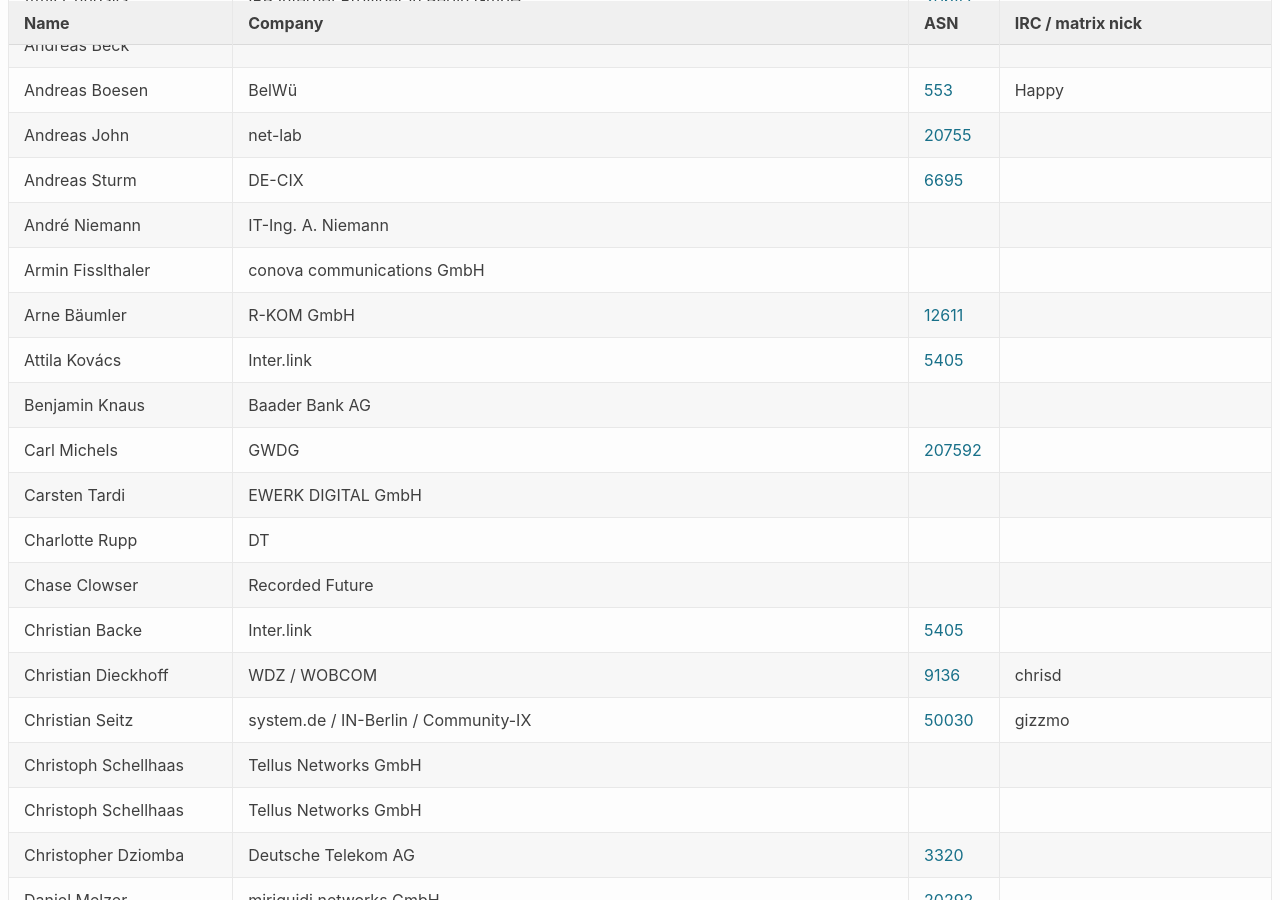
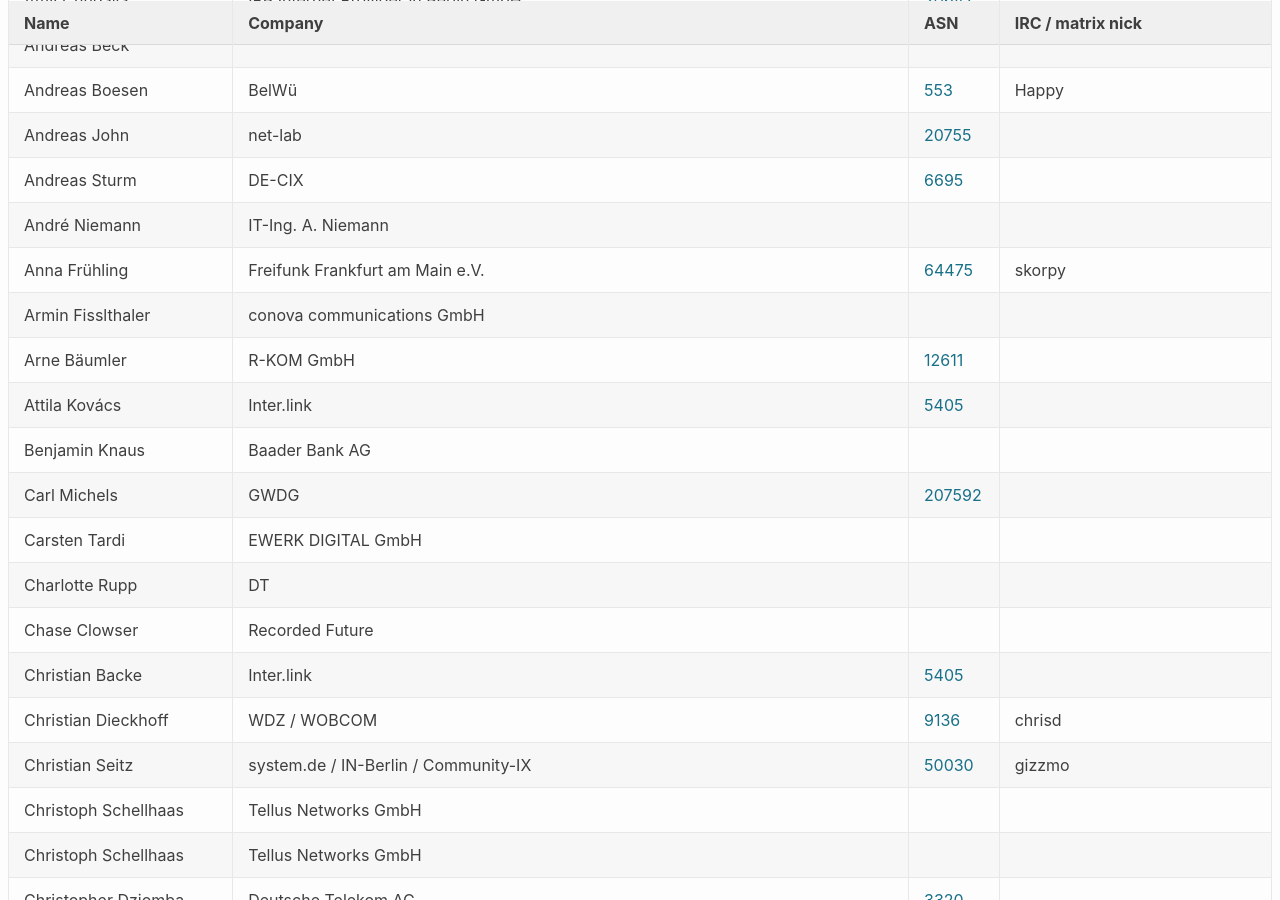
Before and after one commit to denog/pretix-attendeelist, a Jekyll site: the page built from denog17/index.markdown, in a window 1280 px wide and 900 px high, scrolled down 559 px. Built offline with Jekyll 4.4.1, drawn with Linux system fonts in a browser that asks for light colours.

Commit message:
Latest data: Tue Jul  1 19:10:25 UTC 2025

```diff
--- a/_data/attendees_denog17_onsite.json
+++ b/_data/attendees_denog17_onsite.json
@@ -82,6 +82,12 @@
     "company": "IT-Ing.  A. Niemann",
     "irc": null,
     "asn": null
+  },
+  {
+    "name": "Anna Frühling",
+    "company": "Freifunk Frankfurt am Main e.V.",
+    "irc": "skorpy",
+    "asn": "64475"
   },
   {
     "name": "Armin Fisslthaler",
```
